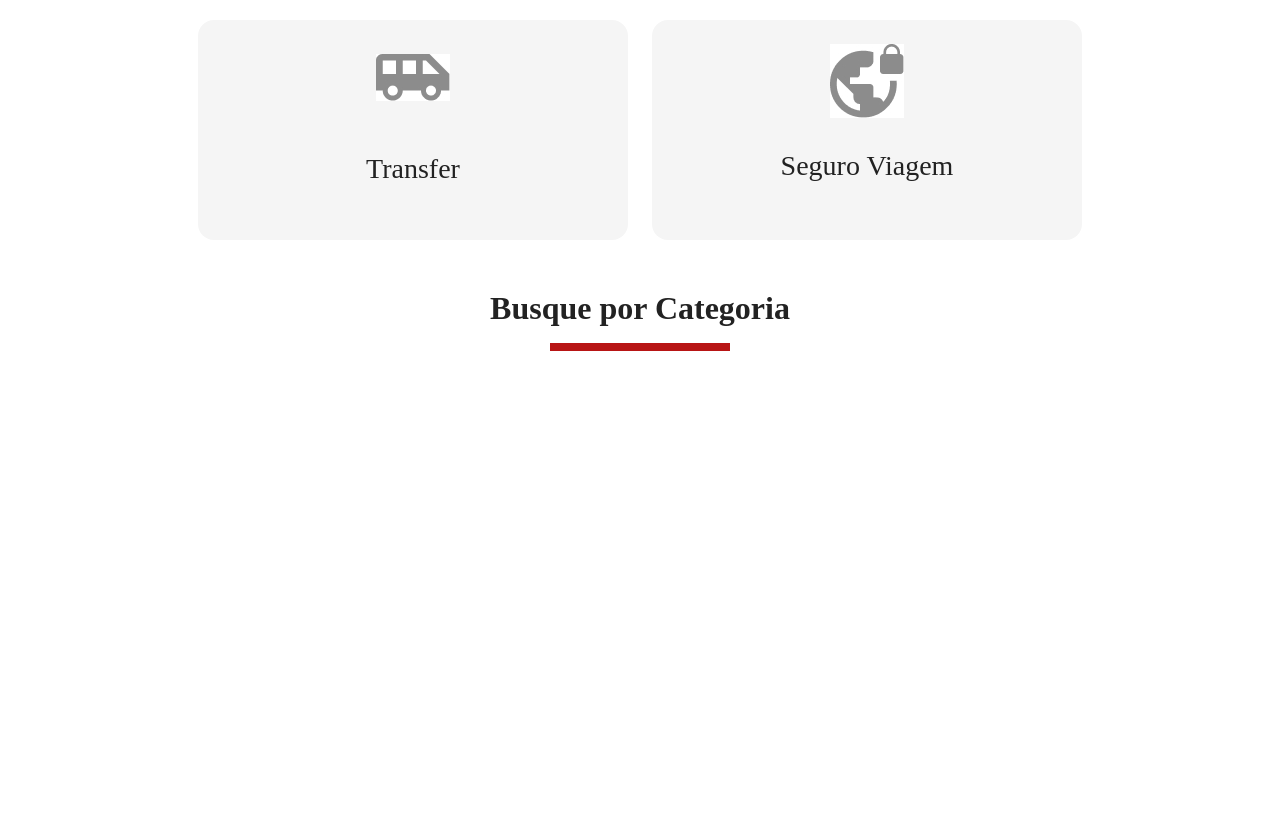
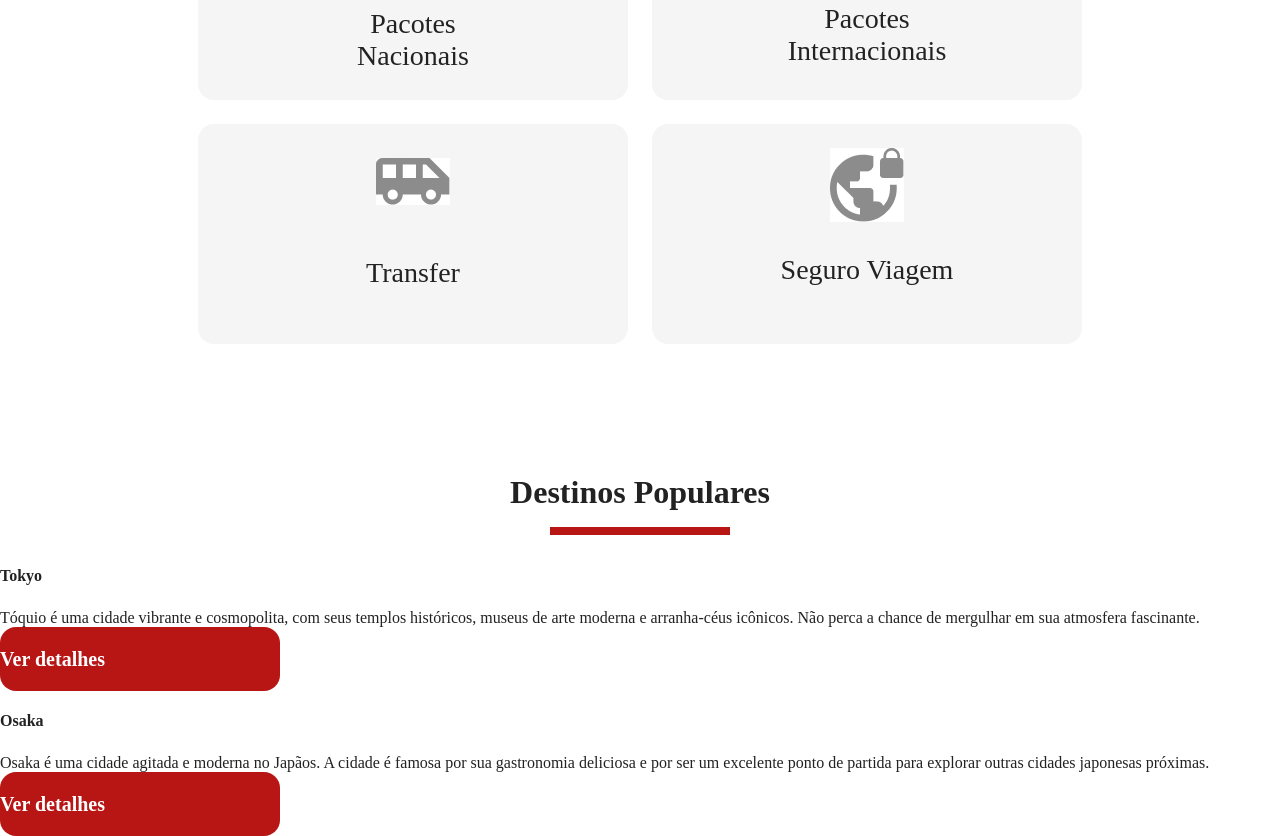
Before and after one commit to Nathan8906/jornada-viagens, a plain HTML site: page index.html in a window 1280 px wide. Shown: the part 2206-3042 px from the top of the page. Before the commit the page ends 2589 px from the top, so only its background shows below. Drawn offline with Linux system fonts and the light colour scheme; a web font is replaced by a local one.

Commit message:
Cria estrutura de destinos

```diff
--- a/css/categories.css
+++ b/css/categories.css
@@ -1,3 +1,7 @@
+.categories{
+  margin-bottom: 80px;
+}
+
 .categories .section-title{
   width: 312px;
   margin: 0 auto;
--- /dev/null
+++ b/css/destinations.css
@@ -0,0 +1,7 @@
+.destinations .item header {
+  display: block;
+  background-color: transparent;
+  position: static;
+  padding: 0px;
+  margin-bottom: 24px;
+}
--- a/css/style.css
+++ b/css/style.css
@@ -3,3 +3,4 @@
 @import url(hero.css);
 @import url(offers.css);
 @import url(categories.css);
+@import url(destinations.css);
--- a/index.html
+++ b/index.html
@@ -50,7 +50,7 @@
       aproveite ao máximo cada momento da sua jornada!
     </h2>
   </section>
-  <section class="categorias">
+  <section class="offers">
     <div class="section-title">
       <h2>Ofertas da Semana</h2>
       <hr />
@@ -138,10 +138,37 @@
       </a>
     </div>
   </section>
-    <section class="categories">
+    <section class="destinations">
     <div class="section-title">
-      <h2>Busque por Categoria</h2>
+      <h2>Destinos Populares</h2>
       <hr />
+    </div>
+    <div class="destination-items">
+      <article class="item">
+        <header>
+          <div class="img-item">
+            <h4>Tokyo</h4>
+          </div>
+        </header>
+        <p>
+          Tóquio é uma cidade vibrante e cosmopolita, com seus templos históricos, museus de arte moderna e arranha-céus icônicos. Não perca a chance de mergulhar em sua atmosfera fascinante.
+        </p>
+        <footer>
+          <a href="#" class="button">Ver detalhes</a>
+        </footer>
+      </article>
+            <article class="item">
+        <header>
+          <div class="img-item">
+            <h4>Osaka</h4>
+          </div>
+        </header>
+        <p>
+          Osaka é uma cidade agitada e moderna no Japãos. A cidade é famosa por sua gastronomia deliciosa e por ser um excelente ponto de partida para explorar outras cidades japonesas próximas.</p>
+        <footer>
+          <a href="#" class="button">Ver detalhes</a>
+        </footer>
+      </article>
     </div>
     </section>
 
```
